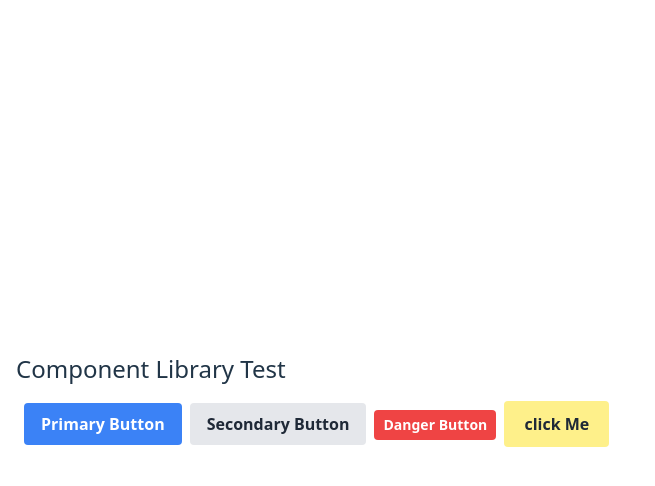
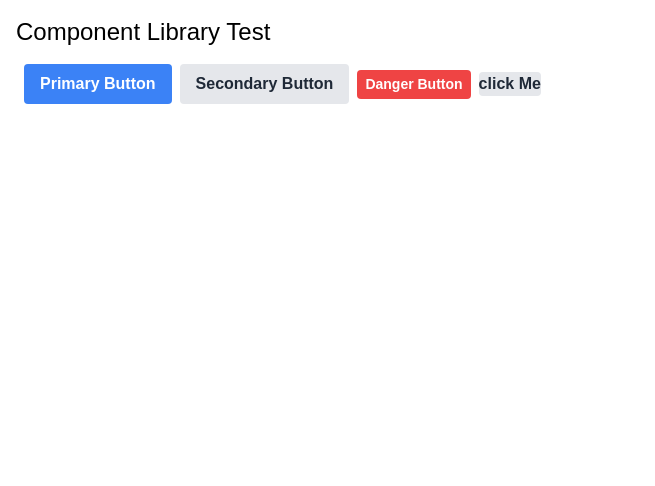
Before and after one commit to JoelAundu/mrjuice, a React (Vite) app: page / in a window 1280 px wide. Shown: the top 486 px of the page, without its empty margins (0-655 px from the left). Built offline with nearby package versions, Linux system fonts and the light colour scheme.

Commit message:
use vanilla css

```diff
--- a/postcss.config.js
+++ /dev/null
@@ -1,6 +0,0 @@
-export default {
-  plugins: {
-    tailwindcss: {},
-    autoprefixer: {},
-  },
-  };
--- a/rollup.config.js
+++ b/rollup.config.js
@@ -2,20 +2,13 @@ import resolve from '@rollup/plugin-node-resolve';
 import commonjs from '@rollup/plugin-commonjs';
 import terser from '@rollup/plugin-terser';
 import typescript from '@rollup/plugin-typescript';
+import postcss from 'rollup-plugin-postcss';
 
 export default {
   input: 'src/index.ts',
   output: [
-    {
-      file: 'dist/index.js',
-      format: 'esm', // Change from 'cjs' to 'esm'
-      sourcemap: true,
-    },
-    {
-      file: 'dist/index.esm.js',
-      format: 'esm',
-      sourcemap: true,
-    },
+    { file: 'dist/index.js', format: 'esm', sourcemap: true },
+    { file: 'dist/index.esm.js', format: 'esm', sourcemap: true },
   ],
   plugins: [
     resolve(),
@@ -26,6 +19,10 @@ export default {
       declarationDir: 'dist',
       sourceMap: true,
     }),
+    postcss({
+      extract: 'index.css', // Outputs to dist/index.css
+      minimize: true, // Minifies CSS
+    }),
     terser(),
   ],
   external: ['react', 'react-dom'],
--- a/src/components/Button.tsx
+++ /dev/null
@@ -1,58 +0,0 @@
-import React from "react";
-
-type ButtonVariant = "primary" | "secondary" | "danger";
-type ButtonSize = "sm" | "md" | "lg";
-
-interface ButtonProps extends React.ButtonHTMLAttributes<HTMLButtonElement> {
-  variant?: ButtonVariant;
-  size?: ButtonSize;
-  children: React.ReactNode;
-  className?: string;
-  onClick?: (event: React.MouseEvent<HTMLButtonElement>) => void;
-  disabled?: boolean;
-  type?: "button" | "submit" | "reset";
-}
-
-// No explicit return type; TypeScript infers it
-export const Button = ({
-  variant,
-  size,
-  children,
-  className = "",
-  onClick,
-  disabled = false,
-  type = "button",
-  ...props
-}: ButtonProps) => {
-  const baseStyles =
-    "inline-flex items-center justify-center font-semibold rounded focus:outline-none transition-colors";
-  const variantStyles: Record<ButtonVariant, string> = {
-    primary: "bg-blue-500 text-white hover:bg-blue-600 disabled:bg-blue-300",
-    secondary: "bg-gray-200 text-gray-800 hover:bg-gray-300 disabled:bg-gray-100",
-    danger: "bg-red-500 text-white hover:bg-red-600 disabled:bg-red-300",
-  };
-  const sizeStyles: Record<ButtonSize, string> = {
-    sm: "px-2 py-1 text-sm",
-    md: "px-4 py-2 text-base",
-    lg: "px-6 py-3 text-lg",
-  };
-
-  const appliedVariantStyles =
-    variant && variantStyles[variant] ? variantStyles[variant] : "";
-  const appliedSizeStyles = size && sizeStyles[size] ? sizeStyles[size] : "";
-  const classes = `${baseStyles} ${appliedVariantStyles} ${appliedSizeStyles} ${className}`.trim();
-
-  return (
-    <button
-      className={classes}
-      onClick={onClick}
-      disabled={disabled}
-      type={type}
-      {...props}
-    >
-      {children}
-    </button>
-  );
-};
-
-export default Button;
--- /dev/null
+++ b/src/components/buttons/Button.css
@@ -0,0 +1,67 @@
+/* Base styles for all buttons */
+.button {
+    display: inline-flex;
+    align-items: center;
+    justify-content: center;
+    font-weight: 600;
+    border-radius: 4px;
+    border: none;
+    cursor: pointer;
+    transition: background-color 0.2s ease, color 0.2s ease;
+  }
+
+  /* Variant styles */
+  .button--primary {
+    background-color: #3b82f6; /* blue-500 equivalent */
+    color: white;
+  }
+  .button--primary:hover:not(.button--disabled) {
+    background-color: #2563eb; /* blue-600 */
+  }
+  .button--primary.button--disabled {
+    background-color: #93c5fd; /* blue-300 */
+    cursor: not-allowed;
+  }
+
+  .button--secondary {
+    background-color: #e5e7eb; /* gray-200 */
+    color: #1f2937; /* gray-800 */
+  }
+  .button--secondary:hover:not(.button--disabled) {
+    background-color: #d1d5db; /* gray-300 */
+  }
+  .button--secondary.button--disabled {
+    background-color: #f3f4f6; /* gray-100 */
+    cursor: not-allowed;
+  }
+
+  .button--danger {
+    background-color: #ef4444; /* red-500 */
+    color: white;
+  }
+  .button--danger:hover:not(.button--disabled) {
+    background-color: #dc2626; /* red-600 */
+  }
+  .button--danger.button--disabled {
+    background-color: #fca5a5; /* red-300 */
+    cursor: not-allowed;
+  }
+
+  /* Size styles */
+  .button--sm {
+    padding: 4px 8px;
+    font-size: 14px;
+  }
+  .button--md {
+    padding: 8px 16px;
+    font-size: 16px;
+  }
+  .button--lg {
+    padding: 12px 24px;
+    font-size: 18px;
+  }
+
+  /* Ensure focus styles are consistent */
+  .button:focus {
+    outline: none;
+  }
--- /dev/null
+++ b/src/components/buttons/Button.tsx
@@ -0,0 +1,48 @@
+import React from "react";
+import './Button.css';
+
+type ButtonVariant = "primary" | "secondary" | "danger";
+type ButtonSize = "sm" | "md" | "lg";
+
+interface ButtonProps extends React.ButtonHTMLAttributes<HTMLButtonElement> {
+  variant?: ButtonVariant;
+  size?: ButtonSize;
+  children: React.ReactNode;
+  className?: string;
+  onClick?: (event: React.MouseEvent<HTMLButtonElement>) => void;
+  disabled?: boolean;
+  type?: "button" | "submit" | "reset";
+}
+
+export const Button = ({
+  variant,
+  size,
+  children,
+  className = "",
+  onClick,
+  disabled = false,
+  type = "button",
+  ...props
+}: ButtonProps) => {
+  const classes = [
+    'button', // Base class for essential styles
+    variant ? `button--${variant}` : '', // Variant-specific class
+    size ? `button--${size}` : '', // Size-specific class
+    disabled ? 'button--disabled' : '', // Disabled state class
+    className, // User-provided classes (Tailwind or vanilla CSS)
+  ].filter(Boolean).join(' ').trim();
+
+  return (
+    <button
+      className={classes}
+      onClick={onClick}
+      disabled={disabled}
+      type={type}
+      {...props}
+    >
+      {children}
+    </button>
+  );
+};
+
+export default Button;
--- a/src/index.css
+++ b/src/index.css
@@ -1,72 +1,3 @@
 @tailwind base;
 @tailwind components;
 @tailwind utilities;
-
-:root {
-  font-family: system-ui, Avenir, Helvetica, Arial, sans-serif;
-  line-height: 1.5;
-  font-weight: 400;
-
-  color-scheme: light dark;
-  color: rgba(255, 255, 255, 0.87);
-  background-color: #242424;
-
-  font-synthesis: none;
-  text-rendering: optimizeLegibility;
-  -webkit-font-smoothing: antialiased;
-  -moz-osx-font-smoothing: grayscale;
-}
-
-a {
-  font-weight: 500;
-  color: #646cff;
-  text-decoration: inherit;
-}
-a:hover {
-  color: #535bf2;
-}
-
-body {
-  margin: 0;
-  display: flex;
-  place-items: center;
-  min-width: 320px;
-  min-height: 100vh;
-}
-
-h1 {
-  font-size: 3.2em;
-  line-height: 1.1;
-}
-
-button {
-  border-radius: 8px;
-  border: 1px solid transparent;
-  padding: 0.6em 1.2em;
-  font-size: 1em;
-  font-weight: 500;
-  font-family: inherit;
-  background-color: #1a1a1a;
-  cursor: pointer;
-  transition: border-color 0.25s;
-}
-button:hover {
-  border-color: #646cff;
-}
-button:focus,
-button:focus-visible {
-  outline: 4px auto -webkit-focus-ring-color;
-}
-
-@media (prefers-color-scheme: light) {
-  :root {
-    color: #213547;
-    background-color: #ffffff;
-  }
-  a:hover {
-    color: #747bff;
-  }
-  button {
-    background-color: #f9f9f9;
-  }
-}
--- a/src/index.ts
+++ b/src/index.ts
@@ -1,2 +1,2 @@
 // src/index.js
-export { Button } from "./components/Button";
+export { Button } from "./components/buttons/Button";
--- a/src/main.jsx
+++ b/src/main.jsx
@@ -2,7 +2,7 @@
 import React from "react";
 import ReactDOM from "react-dom/client";
 import "./index.css";
-import Button from "./components/Button";
+import Button from "./components/buttons/Button";
 
 ReactDOM.createRoot(document.getElementById("root")).render(
   <React.StrictMode>
```
Also changed, not shown: package.json (+10 -10 lines), 1 other file (tests, documents, lock files or other folders).
